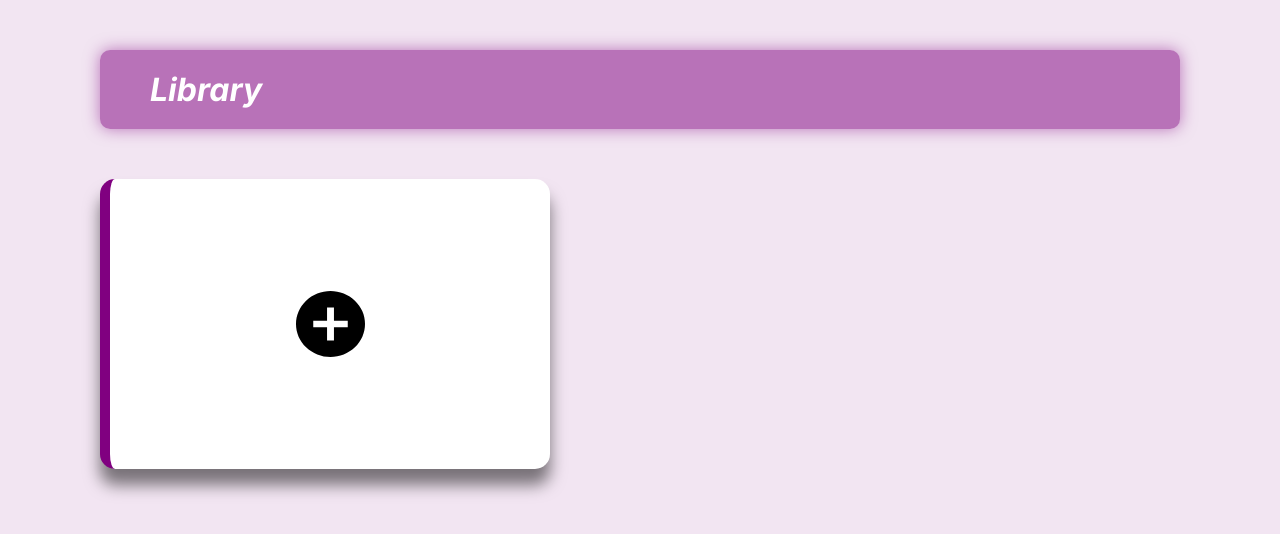
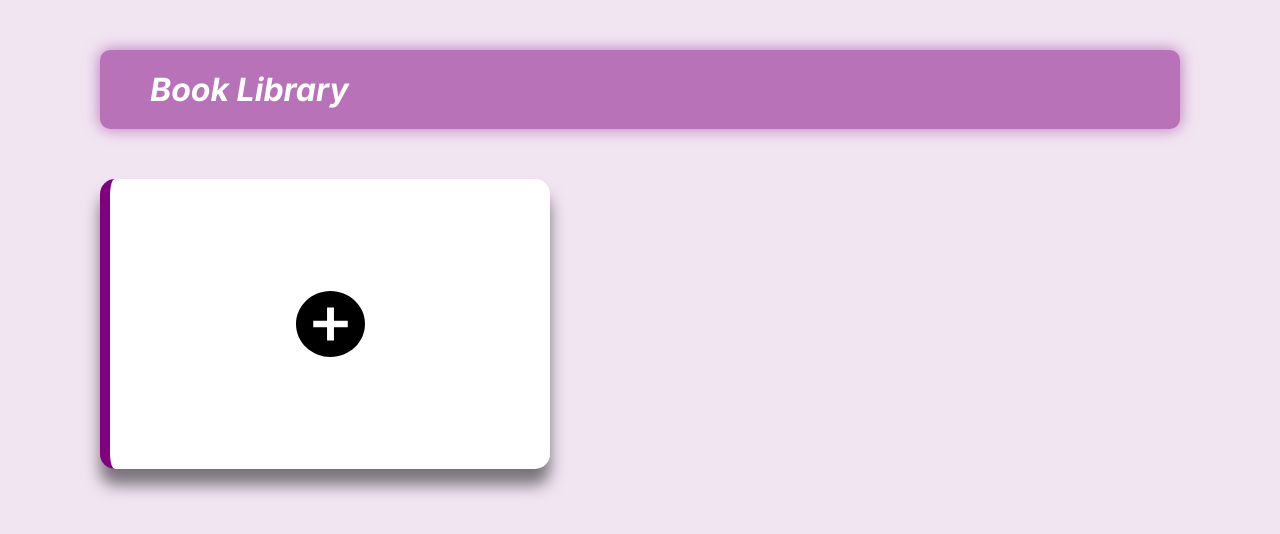
Before and after one commit to anwsul/library, a plain HTML site: page index.html in a window 1280 px wide. Drawn offline with Linux system fonts and the light colour scheme.

Commit message:
Just checking if re-deployment is working

```diff
--- a/index.html
+++ b/index.html
@@ -8,7 +8,7 @@
 </head>
 <body>
 
-    <h1 class="title">Library</h1>
+    <h1 class="title">Book Library</h1>
 
     <div class="cards-container">
         <!-- book cards go here-->
```
